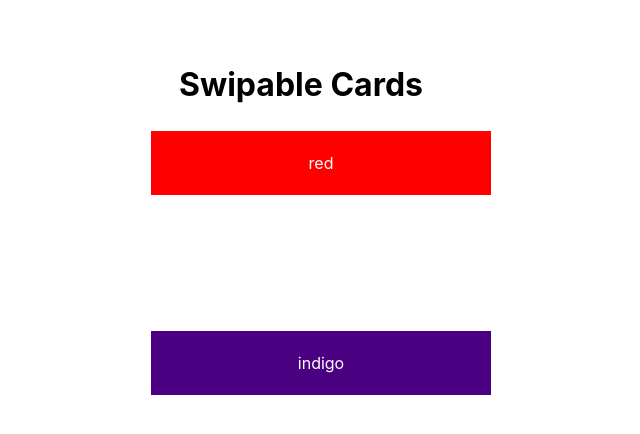
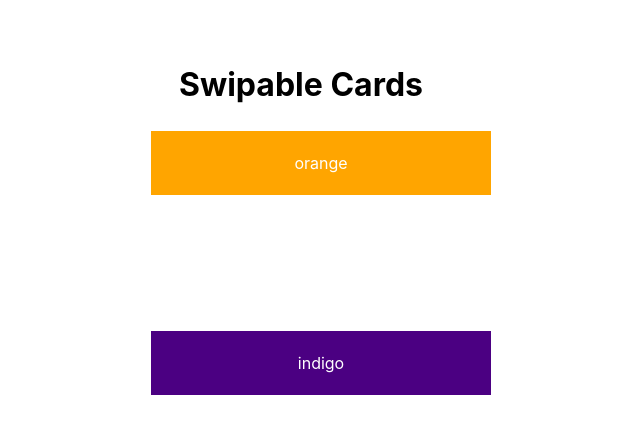
Before and after one commit to TylerTaeYeobYeo/SwipableCard, a React (Vite) app: page / in a window 1280 px wide. Shown: the top 434 px of the page, without its empty margins (339-979 px from the left). Built offline with nearby package versions, Linux system fonts and the light colour scheme.

Commit message:
feat: auto translation

```diff
--- a/src/components/swipable/index.tsx
+++ b/src/components/swipable/index.tsx
@@ -1,26 +1,48 @@
-import { FC, useCallback, useEffect, useState } from "react";
+import { FC, useCallback, useEffect, useRef, useState } from "react";
 import "./swipable.css";
 
 export type SwipableProps = {
   backgroundColors: string[];
   children?: React.ReactNode | React.ReactNode[];
+  defaultIndex?: number;
   width?: number;
   height?: number;
 }
-let animationInterval: number | undefined;
 
 export const Swipable: FC<SwipableProps> = (props) => {
   const [colorIndex, setColorIndex] = useState<number>(0);
+  const animationInterval = useRef<number | undefined>();
+  let ref: HTMLElement | null = null;
 
+  const flipCard = useCallback((card: HTMLElement, direction: 1 | -1 = 1, callback?: () => void) => {
+    card.style.setProperty("transition", "all 0.2s ease-in-out");
+    card.style.setProperty("transform", `translate3d(${direction * card.clientWidth}px, 0px, 0px)`);
+    card.style.setProperty("opacity", "0.0");
+    card.style.setProperty("cursor", "grab");
+    setTimeout(() => {
+      card.removeAttribute("dragging");
+      card.style.setProperty("transform", "translate3d(0px, 0px, 0px)");
+      card.style.setProperty("opacity", "1.0");
+      card.style.setProperty("transition", "none");
+      card.style.setProperty("cursor", "grab");
+      setColorIndex(v => (v + 1) % props.backgroundColors.length);
+      callback?.();
+    }, 200);
+  }, [props.backgroundColors.length])
   const cancelInterval = () => {
-    if (animationInterval) clearInterval(animationInterval);
+    if (animationInterval.current) clearInterval(animationInterval.current);
   };
-  const reserveAnimation = useCallback((index: number) => {
-    if (animationInterval) clearInterval(animationInterval);
-    animationInterval = setInterval(() => {
-      setColorIndex((index) % props.backgroundColors.length);
+  const reserveAnimation = useCallback(() => {
+    if (animationInterval.current) clearInterval(animationInterval.current);
+    animationInterval.current = setInterval(() => {
+      if (ref) {
+        flipCard(ref);
+      } else {
+        cancelInterval();
+        throw "No active card found!";
+      }
     }, 3000);
-  }, [props.backgroundColors.length]);
+  }, [flipCard, ref]);
 
   const colorize = (index: number) => props.backgroundColors[(index) % props.backgroundColors.length];
   const color = colorize(colorIndex);
@@ -29,7 +51,7 @@ export const Swipable: FC<SwipableProps> = (props) => {
   let touchStartX: number | undefined = undefined;
   let moved = false;
   let target: HTMLElement | undefined = undefined;
-  const handleTouchStart = (e) => {
+  const handleTouchStart = (e: any /*React.TouchEvent<HTMLDivElement> | React.MouseEvent<HTMLDivElement> */) => {
     if (moved) return;
     cancelInterval();
     touchStartX = e.pageX ?? e.touches[0].pageX;
@@ -40,7 +62,7 @@ export const Swipable: FC<SwipableProps> = (props) => {
       document.addEventListener("mouseup", handleTouchEnd);
     }
   };
-  const handleTouchMove = (e) => {
+  const handleTouchMove = (e: any /*React.TouchEvent<HTMLDivElement> | React.MouseEvent<HTMLDivElement> */) => {
     if (touchStartX === undefined) return;
     moved = true;
     const newX = e.pageX ?? e.touches[0].pageX;
@@ -52,7 +74,7 @@ export const Swipable: FC<SwipableProps> = (props) => {
       target.style.cursor = "grabbing";
     }
   };
-  const handleTouchEnd = (e) => {
+  const handleTouchEnd = (e: any /*React.TouchEvent<HTMLDivElement> | React.MouseEvent<HTMLDivElement> */) => {
     if (moved) {
       const endX = e.pageX ?? e.changedTouches[0].pageX;
       const deltaX = endX - (touchStartX ?? 0);
@@ -64,24 +86,19 @@ export const Swipable: FC<SwipableProps> = (props) => {
         target?.style.setProperty("opacity", "1.0");
         target?.style.setProperty("cursor", "grab");
         moved = false;
-        reserveAnimation(colorIndex + 1);
+        reserveAnimation();
       } else {
         const direction = deltaX > 0 ? 1 : -1;
-        target?.style.setProperty("transition", "all 0.2s ease-in-out");
-        target?.style.setProperty("transform", `translate3d(${direction * e.target.clientWidth}px, 0px, 0px)`);
-        target?.style.setProperty("opacity", "0.0");
-        target?.style.setProperty("cursor", "grab");
-        setTimeout(() => {
-          target = document.querySelector(".ty_card[dragging=true]") as HTMLElement;
-          target?.removeAttribute("dragging");
-          target?.style.setProperty("transform", "translate3d(0px, 0px, 0px)");
-          target?.style.setProperty("opacity", "1.0");
-          target?.style.setProperty("transition", "none");
-          target?.style.setProperty("cursor", "grab");
+        const callback = () => {
           moved = false;
-          setColorIndex((colorIndex + 1) % props.backgroundColors.length);
-          reserveAnimation(colorIndex + 1);
-        }, 200);
+          reserveAnimation();
+        };
+        if (target) {
+          flipCard(target, direction, callback);
+        }
+        else {
+          callback();
+        }
       }
     } else if (target === e.target){
       alert(`CLICK: ${color}`);
@@ -91,21 +108,11 @@ export const Swipable: FC<SwipableProps> = (props) => {
     document.removeEventListener("mousemove", handleTouchMove);
     document.removeEventListener("mouseup", handleTouchEnd);
   };
-  const handleMouseLeave = () => {
-    touchStartX = undefined;
-    moved = false;
-    target = document.querySelector(".ty_card[dragging=true]") as HTMLElement;
-    target?.removeAttribute("dragging");
-    target?.style.setProperty("transform", "translate3d(0px, 0px, 0px)");
-    target?.style.setProperty("opacity", "1.0");
-    target?.style.setProperty("transition", "none");
-  };
-
   useEffect(() => {
     // eslint-disable-next-line react-hooks/exhaustive-deps
-    reserveAnimation(colorIndex + 1);
+    reserveAnimation();
     return () => cancelInterval();
-  }, [colorIndex, props.backgroundColors]);
+  }, [reserveAnimation]);
 
   return <section style={{
     position: "relative",
@@ -123,7 +130,10 @@ export const Swipable: FC<SwipableProps> = (props) => {
       {nextColor}
     </div>
     <div
-      className="ty_card"
+      ref={el => {
+        if (el) ref = el;
+      }}
+      className="ty_card ty_card--active"
       style={{
         transform: "translate3d(0px, 0px, 0px)",
         background: color,
```
